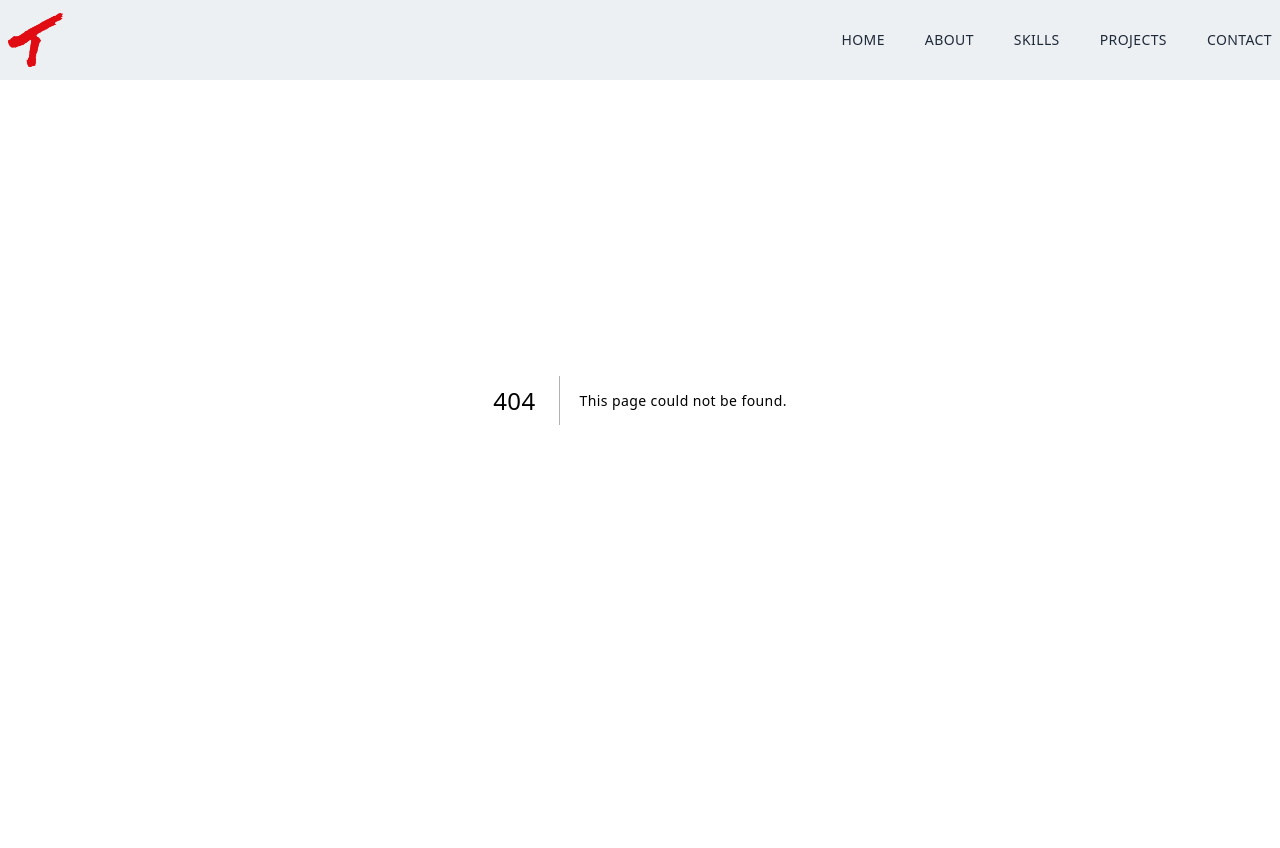
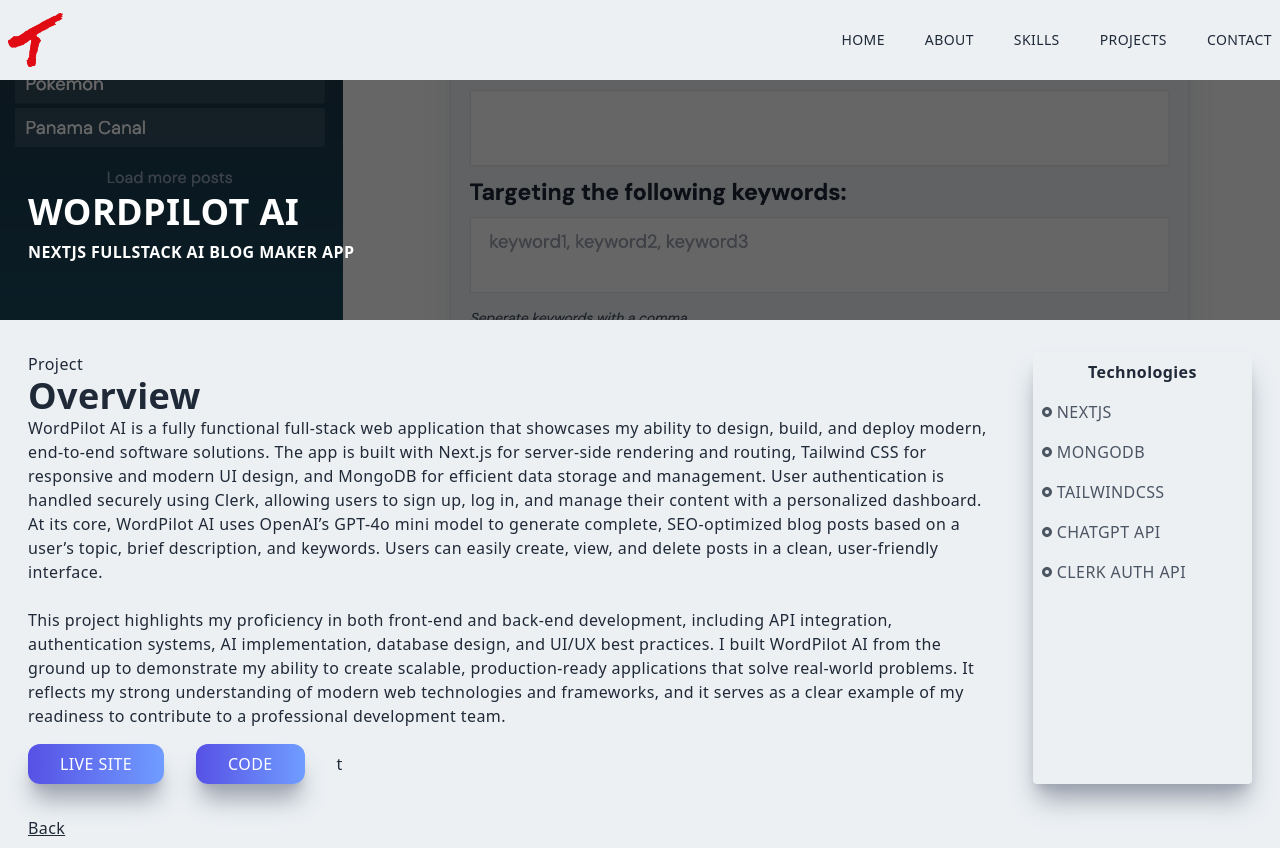
Before and after one commit to tmorriso93/tm-portfolio-2023, a Next.js app: page /wordpilotai in a window 1280 px wide. Before the commit this address had no page. Before the commit the page ends 800 px from the top, so only its background shows below. Built offline with nearby package versions, Linux system fonts and the light colour scheme.

Commit message:
added wordpilotai fullstack project and removed landrover project

```diff
--- a/components/ProjectItem.jsx
+++ b/components/ProjectItem.jsx
@@ -3,13 +3,13 @@ import Link from 'next/link'
 import React from 'react'
 
 
-const ProjectItem = ({ title, backgroundImg, projectUrl }) => {
+const ProjectItem = ({ title, backgroundImg, projectUrl, tech }) => {
   return (
     <div className='relative flex items-center justify-center h-auto w-full shadow-xl shadow-gray-400 rounded-xl p-4 group hover:bg-gradient-to-r from-[#db4b4b] to-[#d42828]'>
     <Image className='rounded-xl group-hover:opacity-10' src={backgroundImg} alt='/' />
     <div className='hidden group-hover:block absolute top-[50%] left-[50%] translate-x-[-50%] translate-y-[-50%]'>
         <h3 className='text-2xl text-white tracking-wider text-center'>{title}</h3>
-        <p className='pb-4 text-white text-center'>Built in ReactJs</p>
+        <p className='pb-4 text-white text-center'>{tech}</p>
         <Link href={projectUrl}>
             <p className='text-center py-3 rounded-lg bg-white text-gray-700 font-bold text-lg cursor-wait'>More Info</p>
         </Link>
--- a/components/Projects.jsx
+++ b/components/Projects.jsx
@@ -3,7 +3,7 @@
 import React from 'react';
 import ProjectItem from './ProjectItem';
 import restaurant from '../public/assets/projects/restaurant02.png'
-import ecomstore from '../public/assets/projects/ecomstore.png'
+import wordpilotai from '../public/assets/projects/wordpilotai-saas.png';
 import landrover from '../public/assets/projects/landroversite001.png'
 import bmw from '../public/assets/projects/bmwsite001.png'
 
@@ -16,13 +16,10 @@ const Projects = () => {
             <h2 className='py-4'>What I've Built</h2>
             <div className='grid md:grid-cols-2 gap-8'>
 
-            {/* <ProjectItem title="Feedback Application" backgroundImg={feedbackApp} projectUrl='/feedbackApp' /> */}
-            {/* <ProjectItem title="Github Finder" backgroundImg={githubFinder} projectUrl='/githubFinder' /> */}
-            <ProjectItem title="POLICARO BMW" backgroundImg={bmw} projectUrl='/bmw' />
-            <ProjectItem title="Full Stack E-Commerce Store" backgroundImg={ecomstore} projectUrl='/ecomStore' />
-            <ProjectItem title="Pizza Restaurant" backgroundImg={restaurant} projectUrl='/restaurant' />
-            {/* <ProjectItem title="Keyword Extractor SAAS" backgroundImg={keywordEx} projectUrl='/keywordExtractor' /> */}
-            <ProjectItem title="POLICARO LANDROVER" backgroundImg={landrover} projectUrl='/landrover' />
+            <ProjectItem title="WORDPILOT AI" tech="FULLSTACK APP BUILT WITH NEXTJS" backgroundImg={wordpilotai} projectUrl='/wordpilotai' />
+            <ProjectItem title="POLICARO BMW" tech="BUILT WITH WORDPRESS" backgroundImg={bmw} projectUrl='/bmw' />
+            <ProjectItem title="Pizza Restaurant" tech="BUILT WITH HTML & CSS" backgroundImg={restaurant} projectUrl='/restaurant' />
+            {/* <ProjectItem title="POLICARO LANDROVER" tech="BUILT WITH WORDPRESS" backgroundImg={landrover} projectUrl='/landrover' /> */}
 
 
             </div>
--- a/pages/restaurant.jsx
+++ b/pages/restaurant.jsx
@@ -21,7 +21,14 @@ const property = () => {
                 <p>Project</p>
                 <h2>Overview</h2>
                 <p>
-                   This is Pizza Restaurant made with NextJS and TailwindCSS. This application is all Front End with a modern and responsive design.
+                   Guillermo&apos;s Pizza is a responsive front-end web application built using Next.js, TypeScript, and Tailwind CSS. This project demonstrates my ability to create clean, modern,
+                   and mobile-friendly user interfaces using a component-based architecture. The site includes a fully styled navigation bar, engaging content sections, high-quality food imagery,
+                   and a responsive footer—designed to provide a smooth and consistent experience across all screen sizes.
+                </p>
+                <br />
+                <p>
+                    Although there is no backend functionality, this project highlights my strengths in layout design, semantic HTML, responsive styling with Tailwind, and structuring code using modern
+                    frameworks like Next.js with TypeScript. Guillermo&apos;s Pizza is a simple yet polished example of my front-end development skills and my focus on user experience and visual design.
                 </p>
                 <button className='px-8 py-2 mt-4 mr-8'><a href="https://nextjs-restaurant-y6lmv2gch-tmorriso93.vercel.app/" target="_blank" rel="noreferrer" >Demo</a></button>
                 <button className='px-8 py-2 mt-4 mr-8'><a href="https://github.com/tmorriso93/nextjs-restaurant" target="_blank" rel="noreferrer" >Code</a></button>
--- /dev/null
+++ b/pages/wordpilotai.jsx
@@ -0,0 +1,61 @@
+import React from 'react'
+import wordpilotai from '../public/assets/projects/wordpilotai-saas.png'
+import Image from 'next/image'
+import {RiRadioButtonFill} from 'react-icons/ri'
+import Link from 'next/link'
+
+const bmw = () => {
+  return (
+    <div className='w-full'>
+        <div className='w-screen h-[30vh] lg:h-[40vh] relative'>
+            <div className='absolute top-0 left-0 w-full h-[30vh] lg:h-[40vh] bg-black/60 z-10' />
+            <Image className='absolute z-1' layout='fill' objectFit='cover' src={wordpilotai} alt='/' />
+            <div className='absolute top-[70%] max-w-[1240px] w-full left-[50%] right-[50%] translate-x-[-50%] translate-y-[-50%] text-white z-10 p-2'>
+                <h2 className='py-2'>WORDPILOT AI</h2>
+                <h3 className=''>NEXTJS FULLSTACK AI BLOG MAKER APP</h3>
+            </div>
+        </div>
+
+        <div className='max-w-[1240px] mx-auto p-2 grid md:grid-cols-5 gap-8 pt-8'>
+            <div className='col-span-4'>
+
+                <p>Project</p>
+                <h2>Overview</h2>
+                <p>
+                    WordPilot AI is a fully functional full-stack web application that showcases my ability to design, build, and deploy modern, end-to-end software solutions.
+                    The app is built with Next.js for server-side rendering and routing, Tailwind CSS for responsive and modern UI design, and MongoDB for efficient data storage and management.
+                     User authentication is handled securely using Clerk, allowing users to sign up, log in, and manage their content with a personalized dashboard. At its core, WordPilot AI uses OpenAI’s
+                     GPT-4o mini model to generate complete, SEO-optimized blog posts based on a user’s topic, brief description, and keywords. Users can easily create, view, and delete posts in a clean,
+                     user-friendly interface.
+                </p>
+                <br />
+                <p>
+                    This project highlights my proficiency in both front-end and back-end development, including API integration, authentication systems, AI implementation, database design, and UI/UX best practices.
+                    I built WordPilot AI from the ground up to demonstrate my ability to create scalable, production-ready applications that solve real-world problems. It reflects my strong understanding of modern web
+                     technologies and frameworks, and it serves as a clear example of my readiness to contribute to a professional development team.
+                </p>
+                <button className='px-8 py-2 mt-4 mr-8'><a href="https://wordpilot-ai-fdpa.vercel.app/" target="_blank" rel="noreferrer" >Live Site</a></button>
+                <button className='px-8 py-2 mt-4 mr-8'><a href="https://github.com/tmorriso93/wordpilot-ai" target="_blank" rel="noreferrer" >Code</a></button>
+                t
+            </div>
+            <div className='col-span-4 md:col-span-1 shadow-xl shadow-gray-400 rounded'>
+                <div className='p-2'>
+                    <p className='text-center font-bold pb-2'>Technologies</p>
+                    <div className='grid grid-cols-3 md:grid-cols-1'>
+                        <p className='text-gray-600 py-2 flex items-center'><RiRadioButtonFill className='pr-1' /> NEXTJS</p>
+                        <p className='text-gray-600 py-2 flex items-center'><RiRadioButtonFill className='pr-1' /> MONGODB</p>
+                        <p className='text-gray-600 py-2 flex items-center'><RiRadioButtonFill className='pr-1' /> TAILWINDCSS</p>
+                        <p className='text-gray-600 py-2 flex items-center'><RiRadioButtonFill className='pr-1' /> CHATGPT API</p>
+                        <p className='text-gray-600 py-2 flex items-center'><RiRadioButtonFill className='pr-1' /> CLERK AUTH API</p>
+                    </div>
+                </div>
+            </div>
+            <Link href="/#projects">
+                <p className='underline cursor-pointer'>Back</p>
+            </Link>
+        </div>
+    </div>
+  )
+}
+
+export default bmw
```
Also changed, not shown: public/assets/projects/wordpilotai-saas.png (added).
